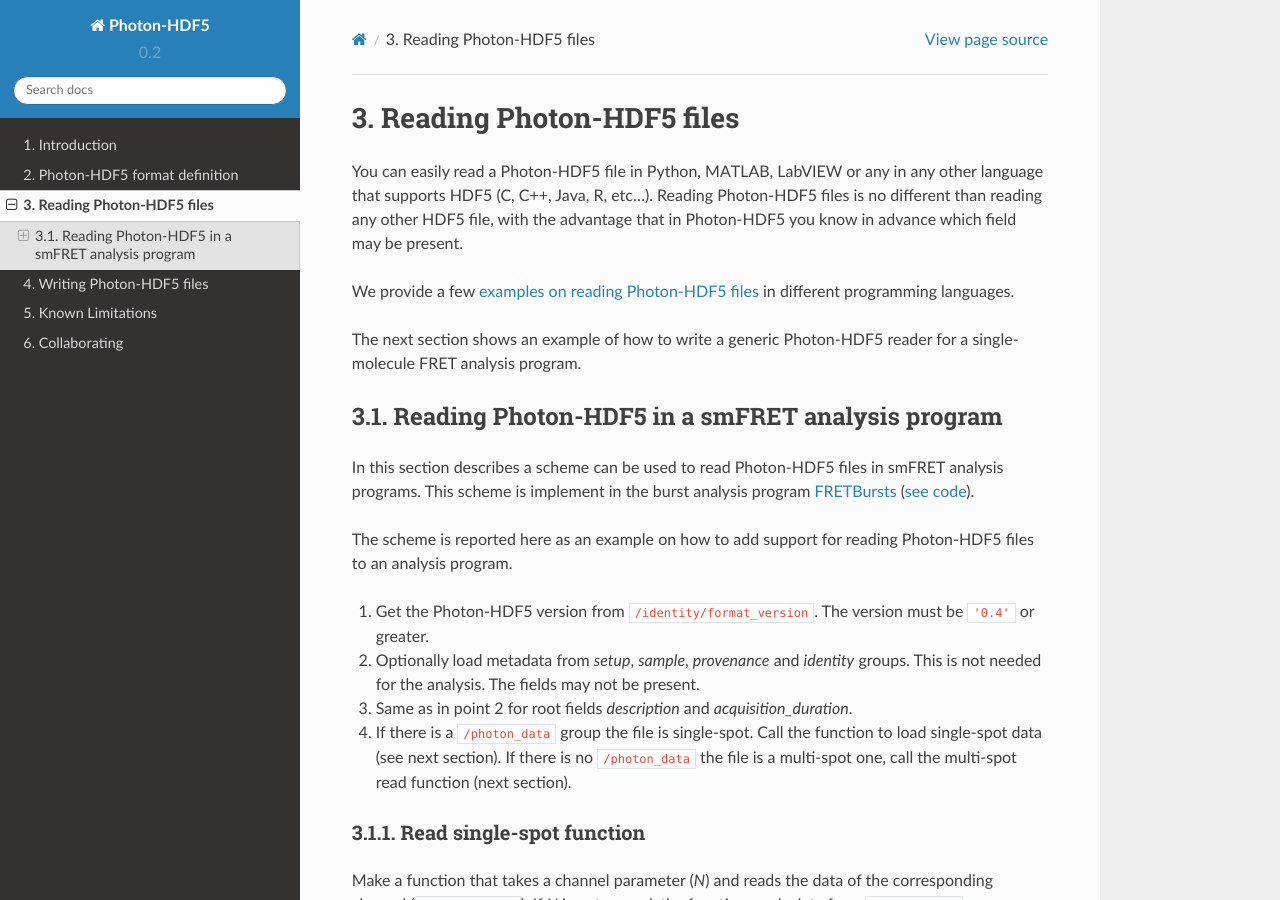
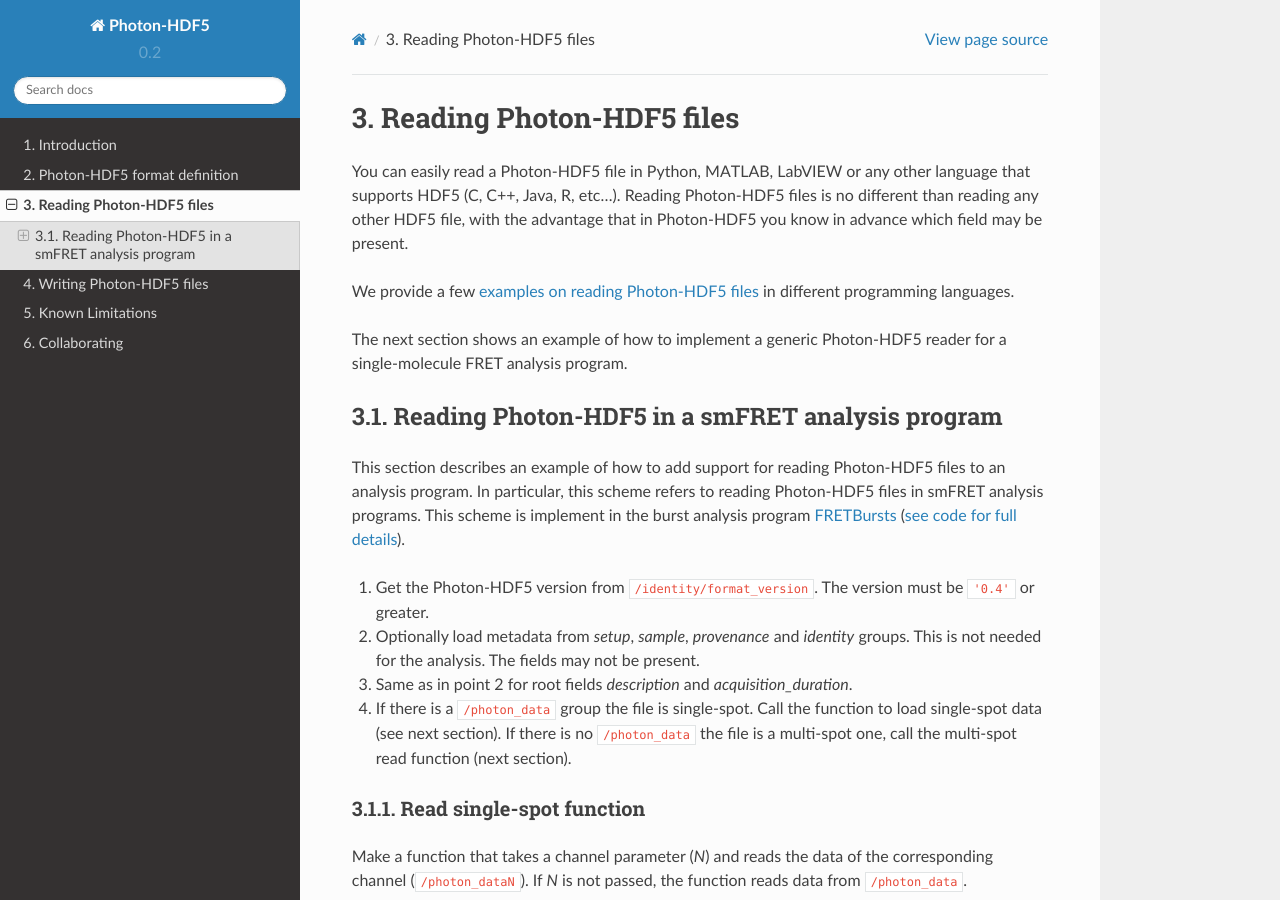
Before and after one commit to Photon-HDF5/photon-hdf5, a Sphinx documentation site: the page built from docs/reading.rst, in a window 1280 px wide and 900 px high. Built offline with Sphinx 7.4.7 and the Read the Docs theme 2.0.0, drawn with Linux system fonts in a browser that asks for light colours.

Commit message:
Fix typos

```diff
--- a/docs/reading.rst
+++ b/docs/reading.rst
@@ -4,7 +4,7 @@ Reading Photon-HDF5 files
 =========================
 
 You can easily read a Photon-HDF5 file in Python, MATLAB, LabVIEW or any
-in any other language that supports HDF5 (C, C++, Java, R, etc...).
+other language that supports HDF5 (C, C++, Java, R, etc...).
 Reading Photon-HDF5 files is no different than reading any other HDF5 file,
 with the advantage that in Photon-HDF5 you know in advance which field may be
 present.
@@ -13,21 +13,21 @@ We provide a few
 `examples on reading Photon-HDF5 files <http://photon-hdf5.github.io/photon_hdf5_reading_examples/>`_
 in different programming languages.
 
-The next section shows an example of how to write a generic Photon-HDF5 reader
+The next section shows an example of how to implement a generic Photon-HDF5 reader
 for a single-molecule FRET analysis program.
 
 
 Reading Photon-HDF5 in a smFRET analysis program
 -------------------------------------------------
 
-In this section describes a scheme can be used to read
-Photon-HDF5 files in smFRET analysis programs. This scheme is implement
-in the burst analysis program
+This section describes an example of how to add support for reading
+Photon-HDF5 files to an analysis program.
+In particular, this scheme refers to reading Photon-HDF5 files in smFRET
+analysis programs.
+This scheme is implement in the burst analysis program
 `FRETBursts <http://tritemio.github.io/FRETBursts/>`_
-(`see code <https://github.com/tritemio/FRETBursts/blob/master/fretbursts/loader.py#L226>`_).
+(`see code for full details <https://github.com/tritemio/FRETBursts/blob/master/fretbursts/loader.py#L226>`_).
 
-The scheme is reported here as an example on how to add support for reading
-Photon-HDF5 files to an analysis program.
 
  Read Photon-HDF5 files
  ''''''''''''''''''''''
```
